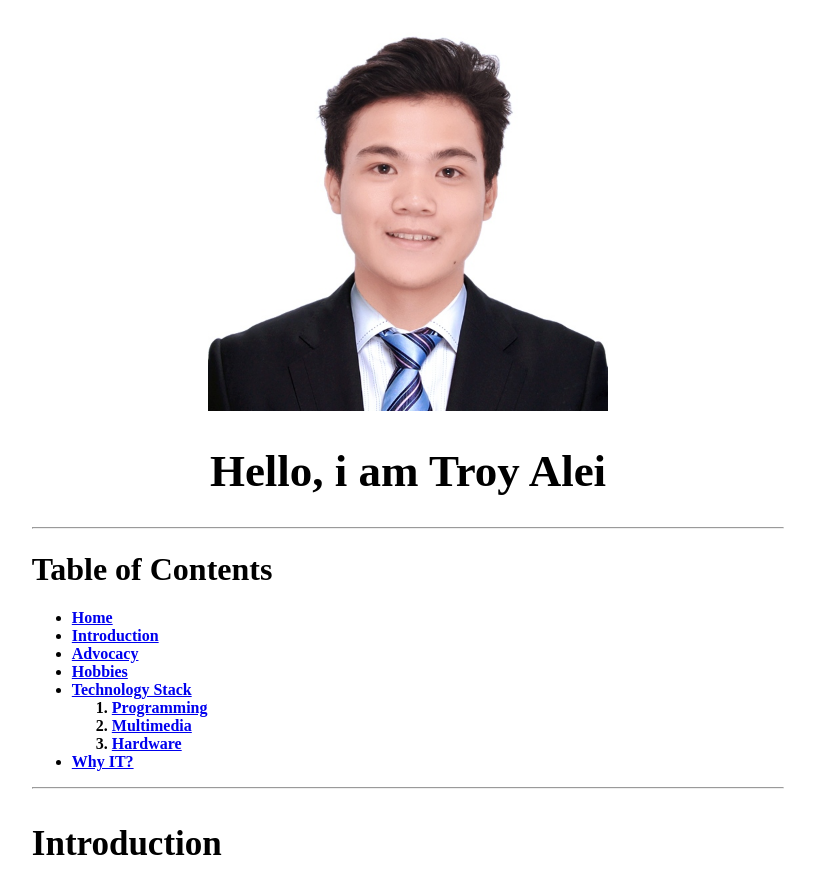
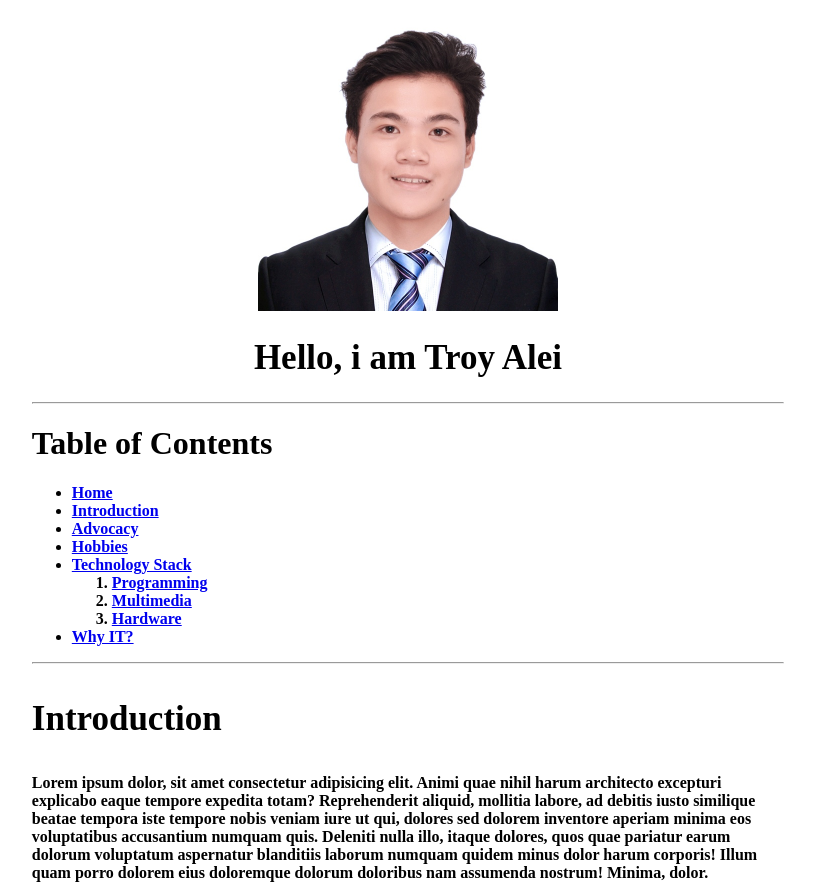
Before and after one commit to kezzme/Meowty, a plain HTML site: page prelim/Profile.html in a window 1280 px wide. Shown: the top 885 px of the page, without its empty margins (232-1047 px from the left). Drawn offline with Linux system fonts and the light colour scheme.

Commit message:
final output

```diff
--- a/prelim/Profile.html
+++ b/prelim/Profile.html
@@ -11,8 +11,8 @@
     <table align="center" width="60%">
         <tr>
             <th>
-                <img src="/prelim/images/2x2.jpg" height="400px">
-                <h1 style=font-size:45px;>Hello, i am Troy Alei</h3>
+                <img src="/prelim/images/2x2.jpg" height="300px">
+                <h1 style=font-size:35px;>Hello, i am Troy Alei</h3>
                 <hr>
                 <h1 style="text-align: left;">Table of Contents</h1>
                 <ul style="text-align: left;">
```
